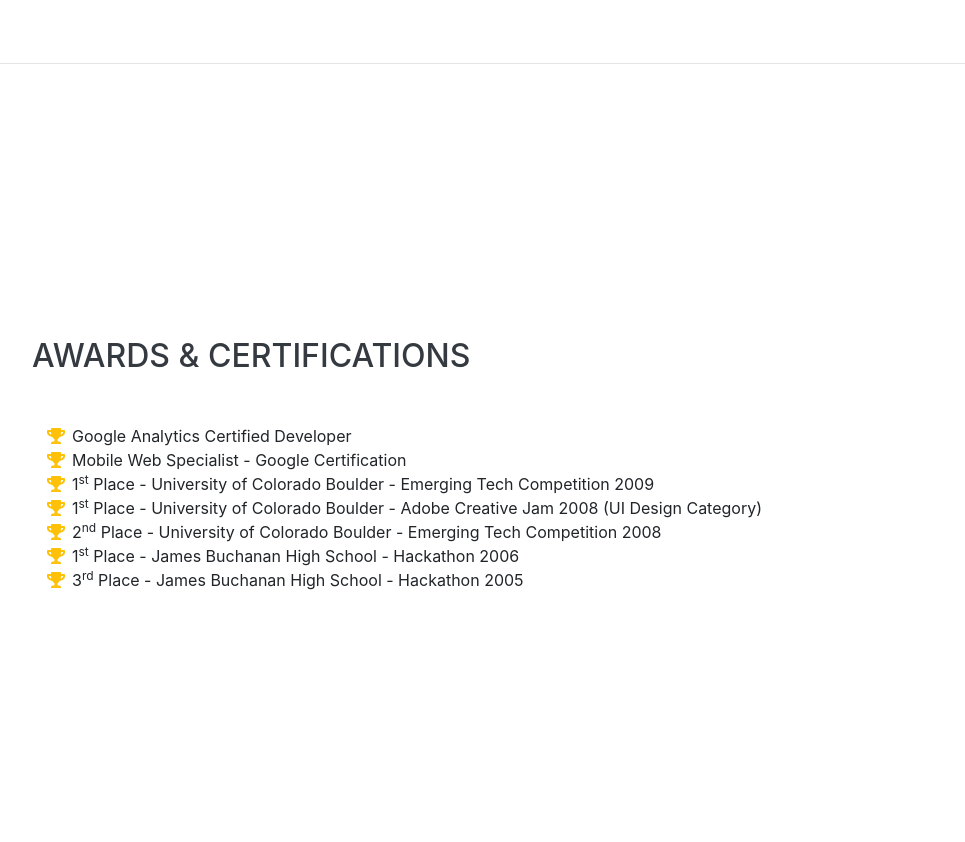
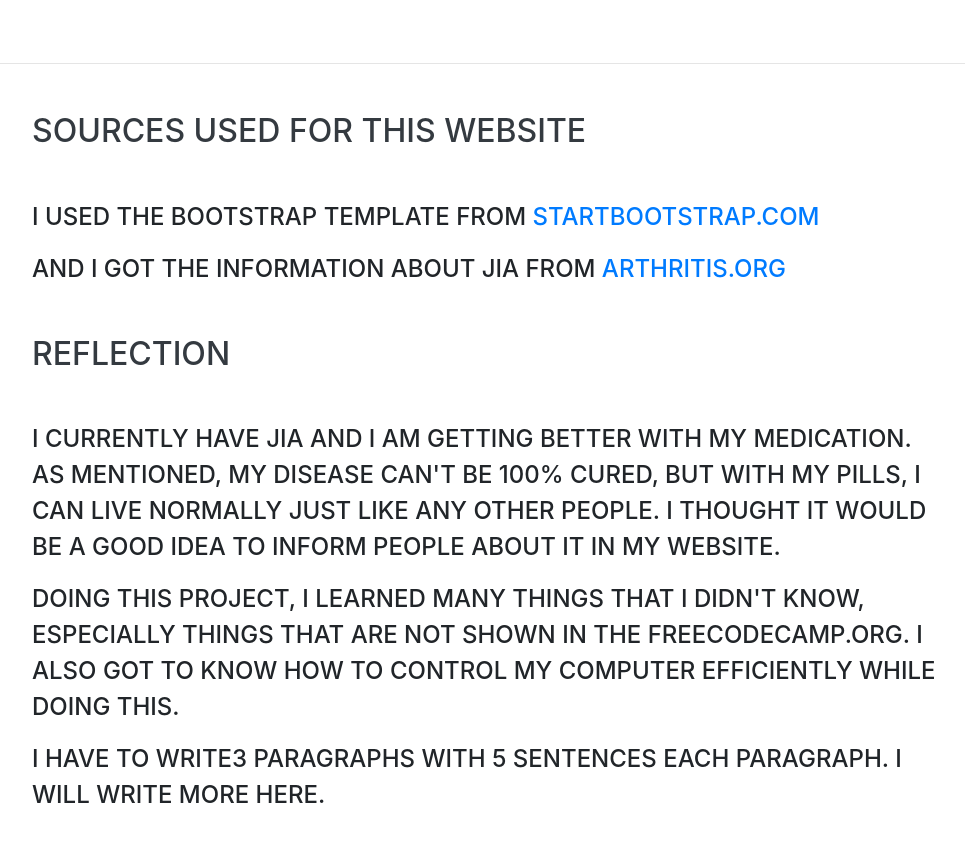
Before and after one commit to shindanny/shindanny.github.io, a website with bundled scripts: page index.html in a window 1280 px wide. Shown: the part 4335-5177 px from the top of the page, without its empty margins (288-1253 px from the left). Built offline with nearby package versions, Linux system fonts and the light colour scheme; a web font is replaced by a local one.

Commit message:
Update index.html

```diff
--- a/index.html
+++ b/index.html
@@ -32,13 +32,13 @@
         <img class="img-fluid img-profile rounded-circle mx-auto mb-2" src="img/profile.jpg" alt="">
       </span>
     </a>
-    <button class="navbar-toggler" type="button" data-toggle="collapse" data-target="#navbarSupportedContent" aria-controls="navbarSupportedContent" aria-expanded="false" aria-label="Toggle navigation">
+    <button class="navbar-toggler collapsed" type="button" data-toggle="collapse" data-target="#navbarSupportedContent" aria-controls="navbarSupportedContent" aria-expanded="false" aria-label="Toggle navigation">
       <span class="navbar-toggler-icon"></span>
     </button>
     <div class="collapse navbar-collapse" id="navbarSupportedContent">
       <ul class="navbar-nav">
         <li class="nav-item">
-          <a class="nav-link js-scroll-trigger" href="#about">What?</a>
+          <a class="nav-link js-scroll-trigger active" href="#about">What?</a>
         </li>
         <li class="nav-item">
           <a class="nav-link js-scroll-trigger" href="#experience">how?</a>
@@ -50,7 +50,7 @@
           <a class="nav-link js-scroll-trigger" href="#skills">types?</a>
         </li>
         <li class="nav-item">
-          <a class="nav-link js-scroll-trigger active" href="#interests">cure?</a>
+          <a class="nav-link js-scroll-trigger" href="#interests">cure?</a>
         </li>
         <li class="nav-item">
           <a class="nav-link js-scroll-trigger" href="#awards">Source?</a>
@@ -168,7 +168,7 @@
     <section class="resume-section p-3 p-lg-5 d-flex align-items-center" id="interests">
       <div class="w-100">
         <h2 class="mb-5">What is the cure for jia?</h2>
-        <p><div class="subheading mb-3">There is no cure for JIA but remission (little or no disease activity or symptoms) is possible.  Early aggressive treatment is key to getting the disease under control as quickly as possible.
+        <p></p><div class="subheading mb-3">There is no cure for JIA but remission (little or no disease activity or symptoms) is possible.  Early aggressive treatment is key to getting the disease under control as quickly as possible.
 
 </div><div class="subheading mb-3">The goals of JIA treatment are to:
 
@@ -186,7 +186,7 @@
 
 </div><div class="subheading mb-3">Treatment for JIA varies depending on disease type and severity. A well-rounded plan includes medication, complementary therapies and healthy lifestyle habits.
 
-</div></p>
+</div><p></p>
 
       </div>
     </section>
@@ -195,36 +195,15 @@
 
     <section class="resume-section p-3 p-lg-5 d-flex align-items-center" id="awards">
       <div class="w-100">
-        <h2 class="mb-5">Awards &amp; Certifications</h2>
-        <ul class="fa-ul mb-0">
-          <li>
-            <i class="fa-li fa fa-trophy text-warning"></i>
-            Google Analytics Certified Developer</li>
-          <li>
-            <i class="fa-li fa fa-trophy text-warning"></i>
-            Mobile Web Specialist - Google Certification</li>
-          <li>
-            <i class="fa-li fa fa-trophy text-warning"></i>
-            1<sup>st</sup>
-            Place - University of Colorado Boulder - Emerging Tech Competition 2009</li>
-          <li>
-            <i class="fa-li fa fa-trophy text-warning"></i>
-            1<sup>st</sup>
-            Place - University of Colorado Boulder - Adobe Creative Jam 2008 (UI Design Category)</li>
-          <li>
-            <i class="fa-li fa fa-trophy text-warning"></i>
-            2<sup>nd</sup>
-            Place - University of Colorado Boulder - Emerging Tech Competition 2008</li>
-          <li>
-            <i class="fa-li fa fa-trophy text-warning"></i>
-            1<sup>st</sup>
-            Place - James Buchanan High School - Hackathon 2006</li>
-          <li>
-            <i class="fa-li fa fa-trophy text-warning"></i>
-            3<sup>rd</sup>
-            Place - James Buchanan High School - Hackathon 2005</li>
-        </ul>
-      </div>
+        <h2 class="mb-5">Sources used for this website</h2>
+        <div class="subheading mb-3">I used the bootstrap template from
+<a href="https://startbootstrap.com/themes/resume/&quot;">startbootstrap.com</a></div><div class="subheading mb-3">and I got the information about JIA from
+<a href="https://www.arthritis.org/diseases/juvenile-idiopathic-arthritis">arthritis.org</a>
+</div>
+      <div class="subheading mb-3"><h2 class="mb-5"> </h2><h2 class="mb-5">reflection</h2>I currently have jia and I am getting better with my medication. As mentioned, my disease can't be 100% cured, but with my pills, I can live normally just like any other people. I thought it would be a good idea to inform people about it in my website.
+</div><div class="subheading mb-3">doing this project, i learned many things that i didn't know, especially things that are not shown in the freecodecamp.org. I also got to know how to control my computer efficiently while doing this.
+</div><div class="subheading mb-3">I have to write3 paragraphs with 5 sentences each paragraph. I will write more here.
+</div></div>
     </section>
 
   </div>
@@ -245,6 +224,9 @@
 
 
 
+
+
+
 </body>
 
 </html>
```
